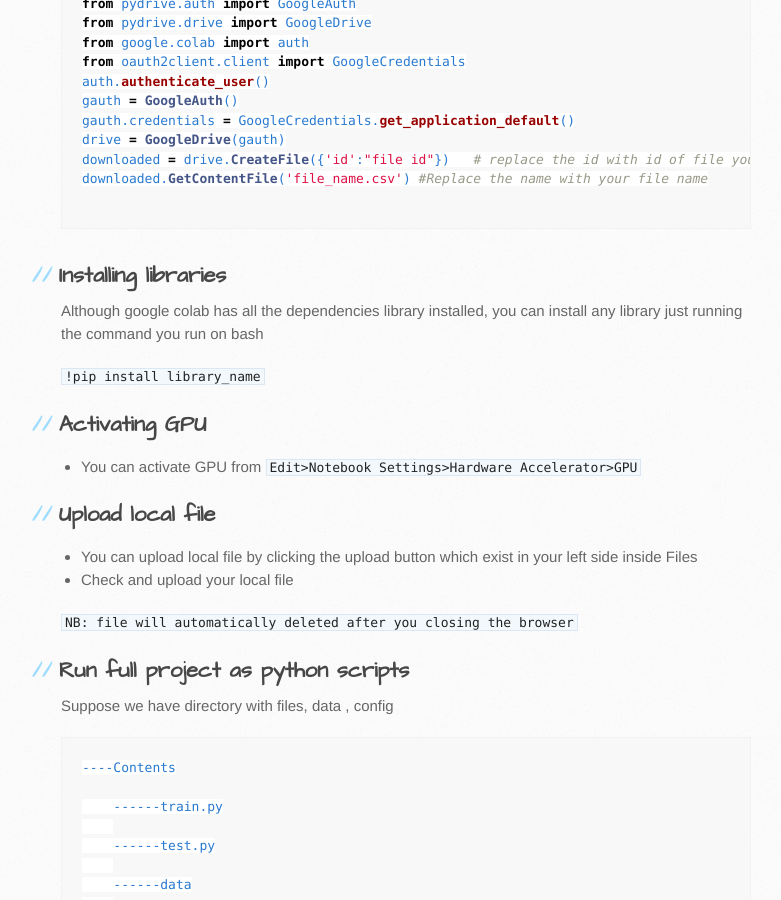
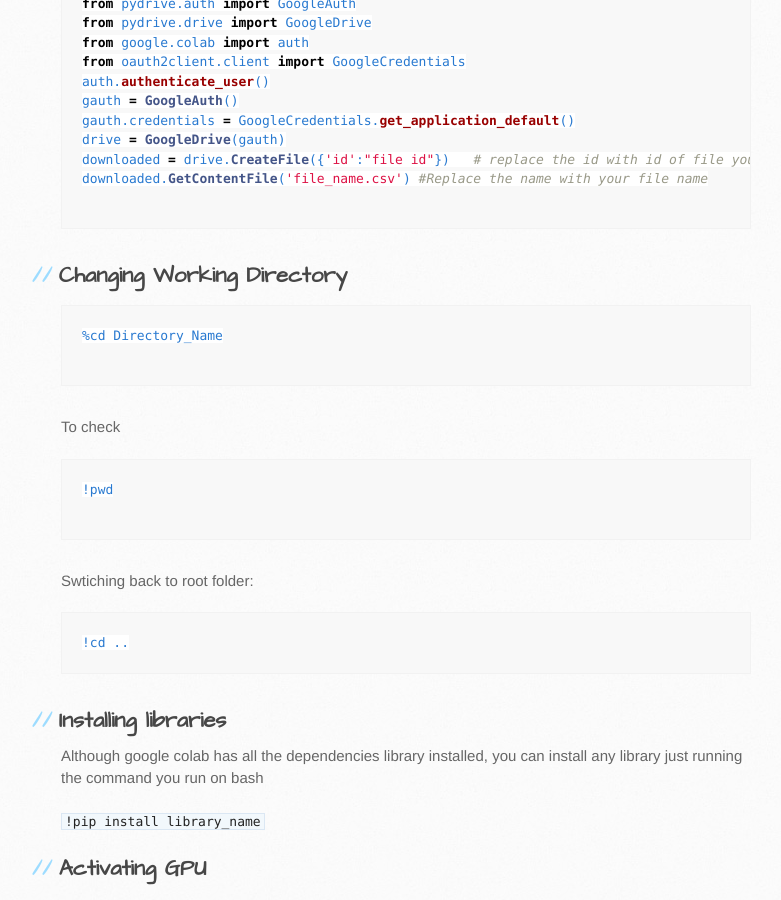
Before and after one commit to sagorbrur/sagorbrur.github.io, a Jekyll site: the page built from colab_intro.md, in a window 1280 px wide and 900 px high, scrolled down 1461 px. Shown: the whole window, without its empty margins (109-890 px from the left). Built offline with Jekyll 4.4.1, drawn with Linux system fonts in a browser that asks for light colours; our own code applies the rules of GitHub Pages for plain Markdown files.

Commit message:
Update colab_intro.md

````diff
--- a/colab_intro.md
+++ b/colab_intro.md
@@ -56,6 +56,26 @@ drive = GoogleDrive(gauth)
 downloaded = drive.CreateFile({'id':"file id"})   # replace the id with id of file you want to access
 downloaded.GetContentFile('file_name.csv') #Replace the name with your file name
 
+```
+
+## Changing Working Directory
+
+```
+%cd Directory_Name
+
+```
+
+To check
+
+```
+!pwd
+
+```
+
+Swtiching back to root folder:
+
+```
+!cd ..
 ```
 
 ## Installing libraries
````
